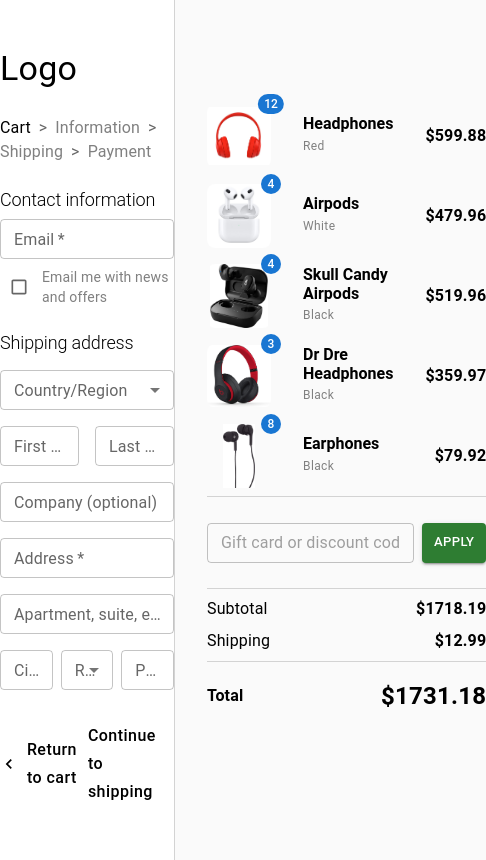
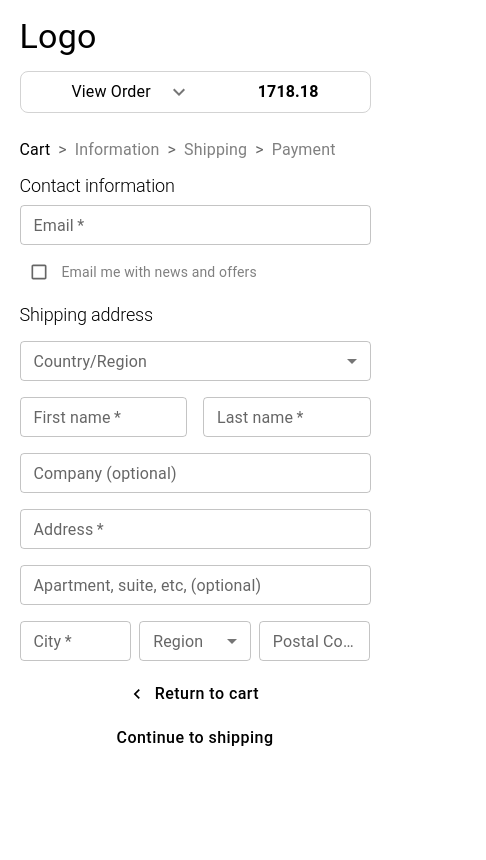
Before and after one commit to EgorUshakovOfficial/ecommerce-project, a React (Create React App) app in the folder client/: page /checkout/information in a window 390 px wide. Shown: the whole page, 486 px wide, since content can reach past the window. Built offline with nearby package versions, Linux system fonts and the light colour scheme.

Commit message:
Made checkout pages responsive

```diff
--- a/client/src/containers/layouts/CheckoutLayout.jsx
+++ b/client/src/containers/layouts/CheckoutLayout.jsx
@@ -1,33 +1,36 @@
-import {Box} from '@mui/material';
-import {styled} from '@mui/material/styles';
+import {Box, useMediaQuery, useTheme} from '@mui/material';
 import {
-    CheckoutItems,
-    DiscountCode,
+    Section,
     Separator,
-    CostSummary
+    SummaryMobileSection,
+    SummarySection
 } from '../../features/checkout';
 import {Logo} from '../../components';
 
-const Section = styled(Box)({
-    display:"flex",
-    flexDirection:"column",
-    gap:"1.6em",
-    paddingBlock:"3em",
-    maxWidth:540
-});
+export default function CheckoutLayout({children}){
+    // Theme
+    const theme = useTheme();
 
-export default function CheckoutLayout({children}){
+    // Matches width screen size of at least 600px
+    const matchDesktop = useMediaQuery(theme.breakpoints.up('sm'));
+
     return (
         <Box
-            display="grid"
-            gridTemplateColumns="repeat(2, 1fr)"
-            minHeight="100vh"
+            sx={{
+                display:"grid",
+                gridTemplateColumns:matchDesktop ? "repeat(2, 1fr)" : "100%",
+                minHeight:"100vh",
+                width:matchDesktop ? "100%" : "90%",
+                marginInline: matchDesktop ? "none" : "auto"
+            }}
         >
-            <Section sx={{marginInline:"auto"}}>
+            <Section style={{marginInline:"auto"}}>
                 <Logo />
+                {matchDesktop === false && <SummaryMobileSection />}
                 <Separator />
                 {children}
             </Section>
+            {matchDesktop &&
                 <Box
                     variant="aside"
                     sx={{
@@ -36,24 +39,9 @@
                         borderLeft:"1px solid lightgray",
                     }}
                 >
-                <Section sx={{marginLeft:"2em"}}>
-                    <CheckoutItems
-                        style={{
-                            paddingBlock:"0.5em",
-                            borderBottom:"1px solid lightgray"
-                        }}
-                    />
-                    <DiscountCode  />
-                    <CostSummary
-                        style={{
-                            borderTop:"1px solid lightgray",
-                            paddingBlock:"0.5em"
-                        }}
-                        subtotal={1718.19}
-                        shippingCost={12.99}
-                    />
-                </Section>
+                    <SummarySection style={{marginLeft:"2em"}} />
                 </Box>
+            }
         </Box>
     );
 }
--- a/client/src/features/checkout/components/InfoSummary.jsx
+++ b/client/src/features/checkout/components/InfoSummary.jsx
@@ -20,7 +20,7 @@
         <StyledTable {...props}>
             <Row borderBottom="1px solid lightgray">
                 <Typography variant="body1" color="gray">Contact</Typography>
-                <Typography variant="body1" pl="1em">egorushakov@gmail.com</Typography>
+                <Typography variant="body1" pl="1em">egor@gmail.com</Typography>
                 <Link to="/checkout/information" style={{textAlign:"right"}}>
                     Change
                 </Link>
--- a/client/src/features/checkout/components/Navigation.jsx
+++ b/client/src/features/checkout/components/Navigation.jsx
@@ -1,13 +1,23 @@
-import {Box} from '@mui/material';
+import {Box, useMediaQuery, useTheme} from '@mui/material';
 import { KeyboardArrowLeft } from '@mui/icons-material';
 import {Button} from '../../../components';
 
 export default function Navigation({prevPage, nextPage}){
+    // Theme
+    const theme = useTheme();
+
+    // Matches width screen size of at least 600px
+    const matchDesktop = useMediaQuery(theme.breakpoints.up('sm'));
+
     return (
         <Box
-            display="flex"
-            alignItems="center"
-            justifyContent="space-between"
+            sx={{
+                display:"flex",
+                alignItems:"center",
+                justifyContent:"space-between",
+                flexDirection: matchDesktop ? "row" : "column",
+                gap: matchDesktop ? 0 : "0.25em"
+            }}
         >
             <Button
                 disableRipple
--- /dev/null
+++ b/client/src/features/checkout/components/SummaryMobileSection.jsx
@@ -0,0 +1,51 @@
+import {Fragment, useState} from 'react';
+import {Box, Collapse, IconButton, Typography} from '@mui/material';
+import SummarySection from './SummarySection';
+import {
+    ExpandLess as ExpandLessIcon,
+    ExpandMore as ExpandMoreIcon,
+} from '@mui/icons-material';
+
+export default function SummaryMobileSection(props){
+    // Expands the summary section
+    const [expandSummary, setExpandSummary] = useState(false);
+
+    // Handles summary section on click
+    const handleExpandSummaryOnClick = () => setExpandSummary(prevState => !prevState);
+
+    return (
+        <Fragment>
+            <Box
+                display="flex"
+                justifyContent="space-evenly"
+                border="1px solid lightgray"
+                borderRadius="0.5em"
+                alignItems="center"
+                gap="0.5em"
+            >
+                <Box
+                    display="flex"
+                    alignItems="center"
+                    gap="0.5em"
+                >
+                    <Typography>
+                        View Order
+                    </Typography>
+                    <IconButton
+                        disableRipple
+                        onClick={handleExpandSummaryOnClick}
+                        style={{background:"transparent"}}
+                    >
+                        {(expandSummary===false) ?
+                        <ExpandMoreIcon /> : <ExpandLessIcon />}
+                    </IconButton>
+                </Box>
+                <Typography fontWeight="600">1718.18</Typography>
+            </Box>
+            <Collapse in={expandSummary} timeout="auto">
+                <SummarySection />
+            </Collapse>
+        </Fragment>
+    )
+
+}
--- /dev/null
+++ b/client/src/features/checkout/components/SummarySection.jsx
@@ -0,0 +1,26 @@
+import Section from "../containers/Section";
+import CheckoutItems from "./CheckoutItems";
+import DiscountCode from "./DiscountCode";
+import CostSummary from "./CostSummary";
+
+export default function SummarySection(props){
+    return (
+        <Section style={props.style}>
+            <CheckoutItems
+                style={{
+                    paddingBlock:"0.5em",
+                    borderBottom:"1px solid lightgray"
+                }}
+            />
+            <DiscountCode  />
+            <CostSummary
+                style={{
+                    borderTop:"1px solid lightgray",
+                    paddingBlock:"0.5em"
+                }}
+                subtotal={1718.19}
+                shippingCost={12.99}
+            />
+        </Section>
+    )
+}
--- /dev/null
+++ b/client/src/features/checkout/containers/Section.jsx
@@ -0,0 +1,26 @@
+import {Box, useMediaQuery, useTheme} from '@mui/material';
+
+export default function Section({children, style}){
+    // Theme
+    const theme = useTheme();
+
+    // Matches width screen size of at least 600px
+    const matchDesktop = useMediaQuery(theme.breakpoints.up('sm'));
+
+    return (
+        <Box
+            sx={{
+                display:"flex",
+                flexDirection:"column",
+                gap: matchDesktop ? "1.6em" : "0.8em",
+                paddingBlock: matchDesktop ? "3em" : "1em",
+                maxWidth:540,
+                ...style
+            }}
+        >
+            {children}
+        </Box>
+    )
+}
+
+// export default Section;
```
Also changed, not shown: client/src/features/checkout/index.js (+7 -7 lines). Lines whose indentation alone changed are shown as unchanged.
